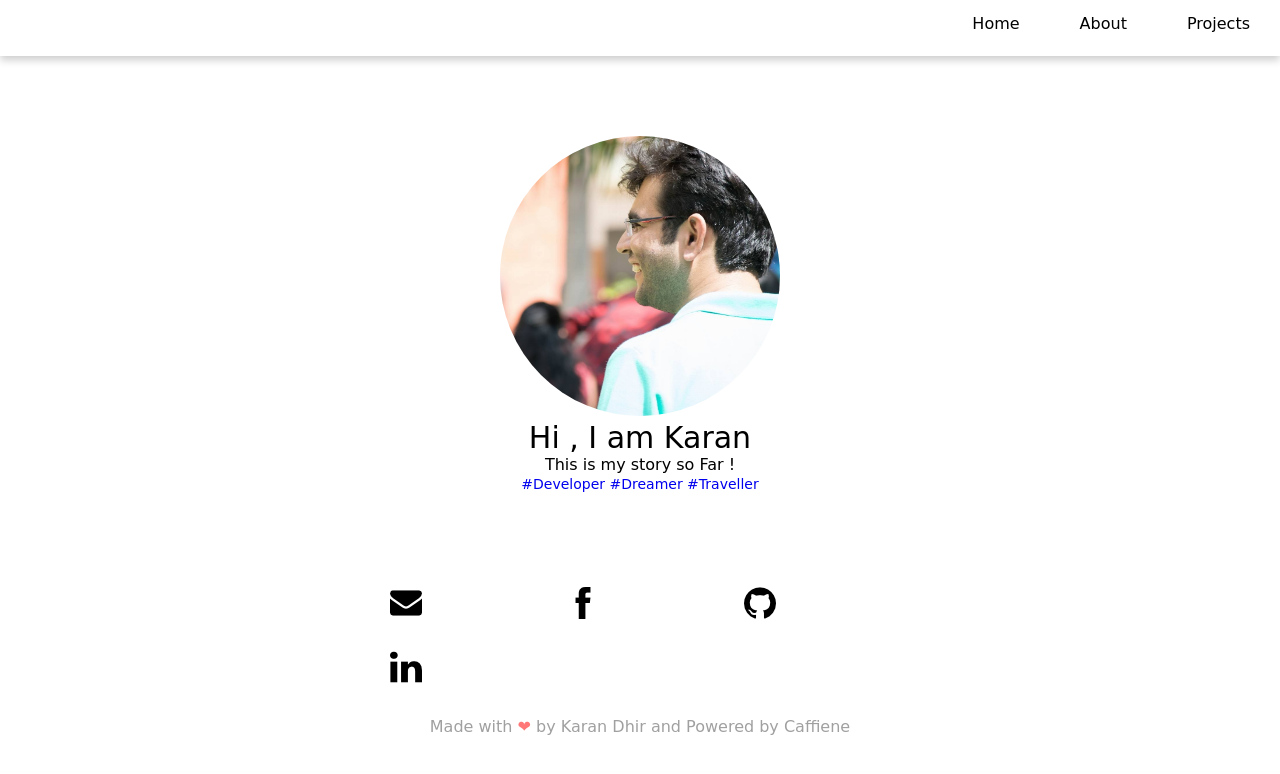
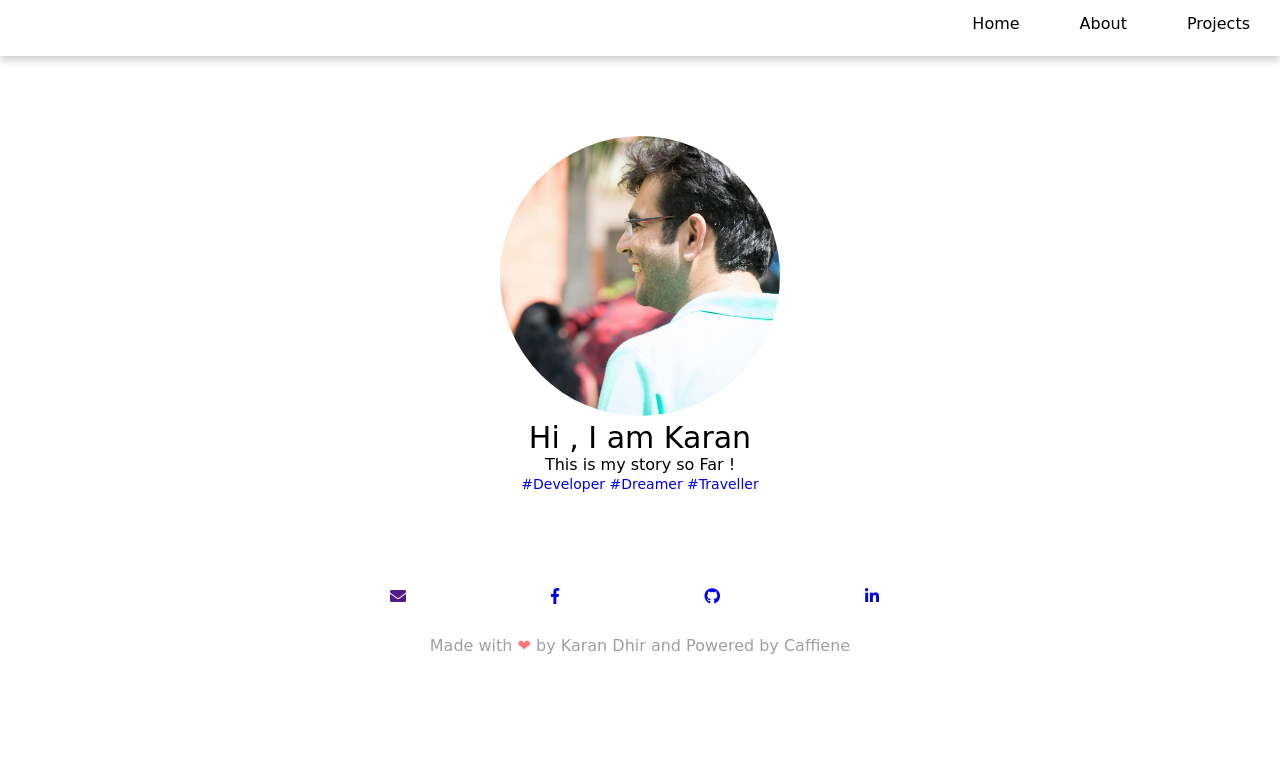
Before and after one commit to karan1dhir/Here_Is_Karan, a plain HTML site: page index.html in a window 1280 px wide. Drawn offline with Linux system fonts and the light colour scheme; a web font is replaced by a local one.

Commit message:
adding icons'

```diff
--- a/index.html
+++ b/index.html
@@ -2,6 +2,13 @@
     <html lang="en">
 
     <head>
+
+        <!--Font Awesome Link begins-->
+
+        <link rel="stylesheet" href="https://use.fontawesome.com/releases/v5.3.1/css/all.css" integrity="sha384-mzrmE5qonljUremFsqc01SB46JvROS7bZs3IO2EmfFsd15uHvIt+Y8vEf7N7fWAU" crossorigin="anonymous">
+
+        <!--Font Awesome Link ends-->
+
         <meta charset="UTF-8">
         <meta name="viewport" content="width=device-width, initial-scale=1.0">
         <meta http-equiv="X-UA-Compatible" content="ie=edge">
@@ -28,16 +35,16 @@
         </div>
         <div class="footer-section">
                 <div class="box">
-                 <a href="" target="_blank"><img src="images/envelope.png"></a>
+                 <a href="" target="_blank"><i class="fas fa-envelope"></i></a>
               </div>
               <div class="box">
-                 <a href="https://www.facebook.com/karan.dhir3" target="_blank"><img src="images/facebook-letter-logo.png"></a>
+                 <a href="https://www.facebook.com/karan.dhir3" target="_blank"><i class="fab fa-facebook-f"></i></a>
               </div>
               <div class="box">
-                <a href="https://github.com/karan1dhir" target="_blank"><img src="images/github-logo.png"></a>
+                <a href="https://github.com/karan1dhir" target="_blank"><i class="fab fa-github"></i></a>
               </div>
               <div class="box">
-                <a href="https://www.linkedin.com/in/karan-dhir-006804141/" target="_blank"><img src="images/linkedin-logo.png"></a>
+                <a href="https://www.linkedin.com/in/karan-dhir-006804141/" target="_blank"><i class="fab fa-linkedin-in"></i></a>
               </div>
         </div>
         <div class="powered-section">
```
